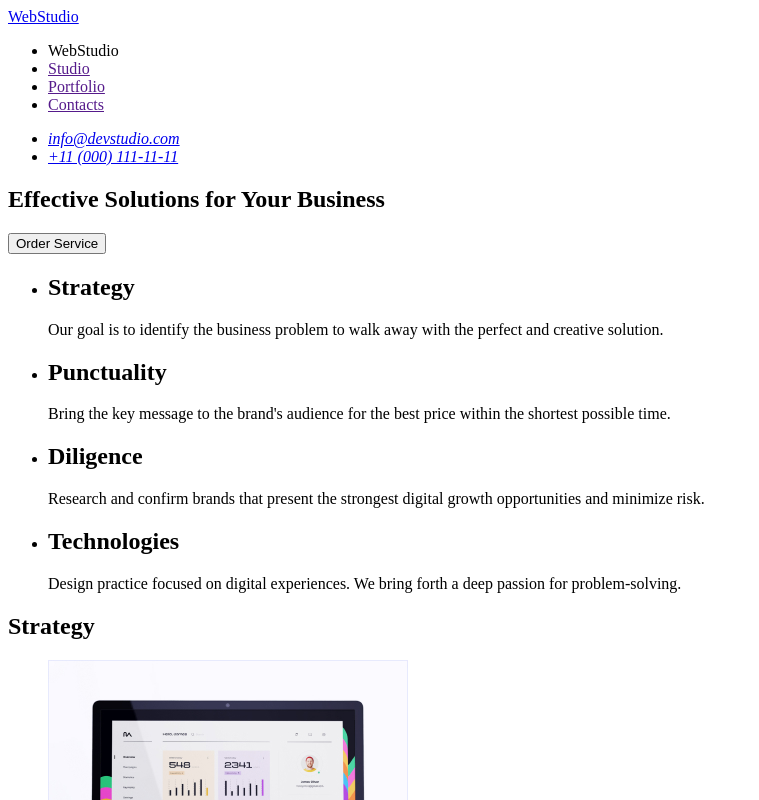
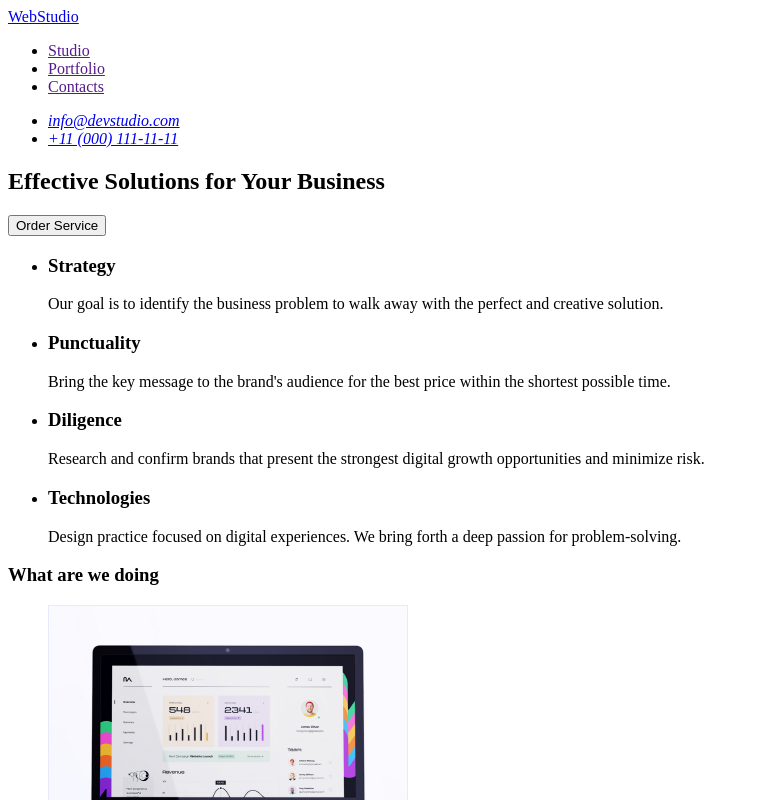
Before and after one commit to SvitRia/goit-markup-hw-01, a plain HTML site: page index.html in a window 1280 px wide. Shown: the top 800 px of the page, without its empty margins (0-759 px from the left). Drawn offline with Linux system fonts and the light colour scheme; files whose address does not match are found by name.

Commit message:
error
error after 1st pass HW

```diff
--- a/index.html
+++ b/index.html
@@ -12,9 +12,6 @@
         <a href="./index.html">WebStudio</a>
         <nav>
         <ul>
-            <li>
-                <a>WebStudio </a>
-            </li>
           <li>
                 <a href="">Studio</a>
           </li>
@@ -33,7 +30,7 @@
                 <a href="mailto:info@devstudio.com">info@devstudio.com</a>
             </li>
             <li>
-                <a href="tel:+11(000)1111111">+11 (000) 111-11-11</a>
+                <a href="tel:+110001111111">+11 (000) 111-11-11</a>
             </li>
         </ul>
       </address>
@@ -51,28 +48,28 @@
         <section>
             <ul>
                 <li>
-                    <h2>Strategy</h2>
-                    <a>Our goal is to identify the business
-                        problem to walk away with the perfect and creative solution. </a>
+                    <h3>Strategy</h3>
+                    <p>Our goal is to identify the business
+                        problem to walk away with the perfect and creative solution. </p>
                     </li>
                 <li>
-                    <h2>Punctuality</h2>
-                    <a>Bring the key message to the brand's audience for the best price within the shortest possible time.</a>
+                    <h3>Punctuality</h3>
+                    <p>Bring the key message to the brand's audience for the best price within the shortest possible time.</p>
                 </li>
                 <li>
-                    <h2>Diligence</h2>
-                    <a>Research and confirm brands that present the strongest digital growth opportunities and minimize risk.</a>
+                    <h3>Diligence</h3>
+                    <p>Research and confirm brands that present the strongest digital growth opportunities and minimize risk.</p>
                 </li>
             <li>
-                    <h2>Technologies</h2>
-                    <a>Design practice focused on digital experiences. We bring forth a deep passion for problem-solving.</a>
+                    <h3>Technologies</h3>
+                    <p>Design practice focused on digital experiences. We bring forth a deep passion for problem-solving.</p>
             </li>
             </ul>
         </section>
 
         <!--about-->
         <section>
-            <h2>Strategy</h2>
+            <h3>What are we doing</h3>
             <ul>
                 <li>
                     <img src="./images/about/img-1.jpg" alt="desktop" width="360" height="300">
@@ -116,7 +113,7 @@
 
 <!--footer section-->
     <footer>
-        <a>WebStudio</a>
+        <h3 href="/images/Logo.png"> WebStudio</h3>
         <p>Increase the flow of customers and sales for your business with digital marketing & growth solutions.</p>
 
     </footer>
```
